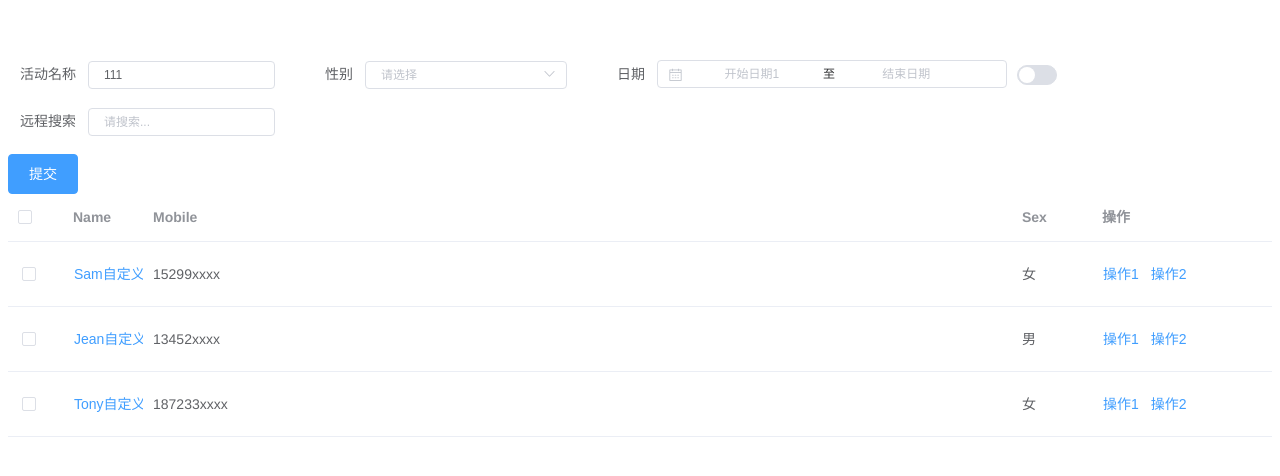
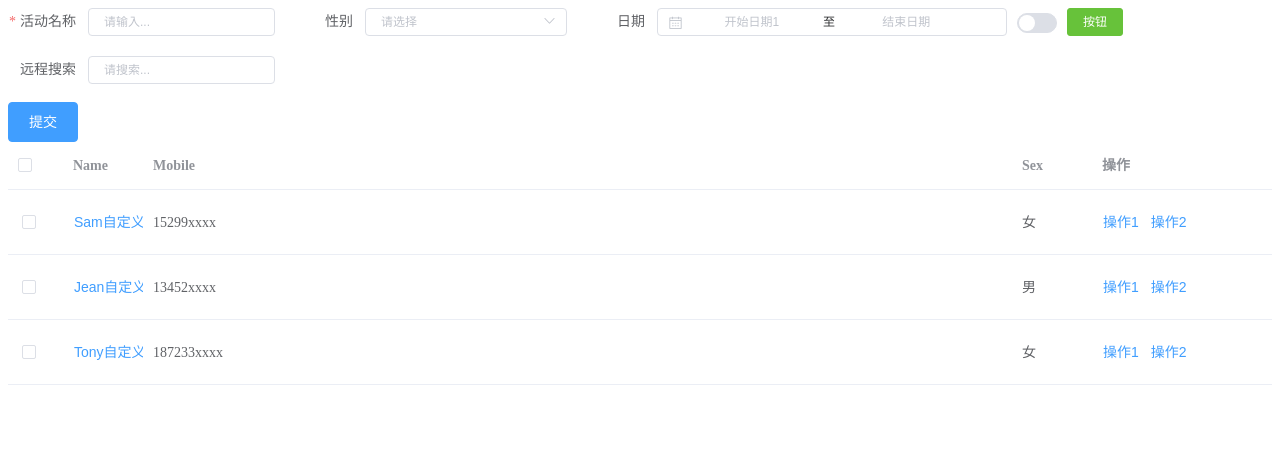
Before and after one commit to xiaofengz/element-json-scheme-component, a Vue app: page / in a window 1280 px wide. Shown: the top 476 px of the page. Built offline with nearby package versions, Linux system fonts and the light colour scheme.

Commit message:
formJson增加type=button

```diff
--- a/src/App.vue
+++ b/src/App.vue
@@ -1,26 +1,23 @@
 
 <template>
   <div id="app">
-    <el-json-form :config="formJson" :formRef="`form1`" ref="form" label-width="80px" >
+    <el-json-form :config="formJson" :model="formModel" :formRef="`form1`" ref="form" label-width="80px">
       <div slot="append" class="submit-item">
         <el-button type="primary" @click="onSubmit">提交</el-button>
       </div>
     </el-json-form>
-    <el-json-table
-    :config="tableJson"
-    :data="tableData"
-    @select="select"
-    @select-all="selectAll"
-    @selection-change="handleSelectionChange"
-    @cell-click="handleCellClick">
+    <el-json-table :config="tableJson" :data="tableData" @select="select" @select-all="selectAll" @selection-change="handleSelectionChange" @cell-click="handleCellClick">
       <template v-slot:name="scope">
             <el-button type="text" @click="openModel(scope.row)">{{scope.row.name + '自定义row'}}</el-button>
 </template>
+
 <template v-slot:sex="scope">
   <span>{{scope.row.sex === 1 ? '男' : '女'}}</span>
 </template>
+
 <template v-slot:operate="scope">
-          <el-button type="text" @click="openModel(scope.row)">{{'操作1'}}</el-button>
+  <el-button type="text" @click="openModel(scope.row)">
+    {{'操作1'}}</el-button>
   <el-button type="text" @click="openModel(scope.row)">{{'操作2'}}</el-button>
 </template>
     </el-json-table>
@@ -30,28 +27,74 @@
 <script>
   /* eslint-disable */
 import Vue from 'vue'
-
 export default {
   name: "app",
   components: {},
+  watch: {
+    formJson: {
+      deep: true,
+      immediate: true,
+      handler({
+        rules,
+        elements
+      }) {
+        // this.formJson = JSON.parse(JSON.stringify(this.formJson))
+        try {
+          this.formJson1 = JSON.parse(JSON.stringify(this.formJson))
+        } catch (err) {
+          console.error('[JSON Parse Error] -> ', err.message)
+        }
+      }
+    }
+  },
   data() {
     return {
+      formModel: {},
       timer: null,
-      tableData: [
-          { name: 'Sam', mobile: '15299xxxx', sex: 0 },
-          { name: 'Jean', mobile: '13452xxxx', sex: 1 },
-          { name: 'Tony', mobile: '187233xxxx', sex: 0 }
+      tableData: [{
+          name: 'Sam',
+          mobile: '15299xxxx',
+          sex: 0
+        },
+        {
+          name: 'Jean',
+          mobile: '13452xxxx',
+          sex: 1
+        },
+        {
+          name: 'Tony',
+          mobile: '187233xxxx',
+          sex: 0
+        }
       ],
       tableJson: {
         "style": {
           "width": "300px"
         },
-        "columns": [
-          { type: 'selection', width: 55 },
-          { prop: 'name', label: 'Name', width: 80 },
-          { prop: 'mobile', label: 'Mobile', minWidth: 100 },
-          { prop: 'sex', label: 'Sex', width: 80 },
-          { prop: 'operate', label: '操作', width: 180 }
+        "columns": [{
+            type: 'selection',
+            width: 55
+          },
+          {
+            prop: 'name',
+            label: 'Name',
+            width: 80
+          },
+          {
+            prop: 'mobile',
+            label: 'Mobile',
+            minWidth: 100
+          },
+          {
+            prop: 'sex',
+            label: 'Sex',
+            width: 80
+          },
+          {
+            prop: 'operate',
+            label: '操作',
+            width: 180
+          }
         ]
       },
       formJson: {
@@ -61,9 +104,14 @@ export default {
           "inline": true,
           "label-position": "right",
           "rules": {
-            "name": [
-              { "required": true, "message": '请输入名称' },
-              { "max": 5, "message": '最多 5 个字符' }
+            "name": [{
+                "required": true,
+                "message": '请输入名称'
+              },
+              {
+                "max": 5,
+                "message": '最多 5 个字符'
+              }
             ]
           },
           "size": "mini"
@@ -71,8 +119,7 @@ export default {
         "properties": {
           "name": {
             "type": "input",
-            "defaultValue": "111",
-            "mode": "text",  // textarea, number, password...
+            // "mode": "text",  // textarea, number, password...
             "label": "活动名称",
             "placeholder": "请输入...",
           },
@@ -80,29 +127,39 @@ export default {
             "type": "select",
             "label": "性别",
             "multiple": true,
-            "options": [
-              { "label": "男", "value": 1 },
-              { "label": "女", "value": 2 },
+            "options": [{
+                "label": "男",
+                "value": 1
+              },
+              {
+                "label": "女",
+                "value": 2
+              },
             ]
           },
           "date": {
             "type": "datePicker",
             "label": "日期",
             "dateType": "daterange",
-            "format":"yyyy 第 WW 周",
+            "format": "yyyy 第 WW 周",
             "placeholder": "选择周",
-            "rangeSeparator":"至",
-            "start-placeholder":"开始日期1",
-            "end-placeholder":"结束日期"
+            "rangeSeparator": "至",
+            "start-placeholder": "开始日期1",
+            "end-placeholder": "结束日期"
           },
           "switch": {
             "type": "switch"
+          },
+          "button": {
+            "type": "button",
+            "text": "按钮",
+            "_type": "success"
           },
           "search": {
             "type": "autocomplete",
             "label": "远程搜索",
             "placeholder": "请搜索...",
-          },
+          }
         },
       }
     }
@@ -111,9 +168,14 @@ export default {
     // 如果options是后端数据的demo, 手动修改this.formJson即可
     new Promise((resolve) => {
       setTimeout(() => {
-        this.formJson.properties.sex.options=[
-              { "label": "男1111", "value": 1 },
-              { "label": "女", "value": 2 },
+        this.formJson.properties.sex.options = [{
+            "label": "男1111",
+            "value": 1
+          },
+          {
+            "label": "女",
+            "value": 2
+          },
         ]
       }, 1000)
     })
@@ -123,9 +185,15 @@ export default {
   methods: {
     // 异步搜索demo
     fetch(queryString, cb) {
-        if(this.timer) clearTimeout(this.timer)
+      if (this.timer) clearTimeout(this.timer)
       this.timer = setTimeout(() => {
-          cb([{ "label": "结果1", "value": "结果1" }, { "label": "结果2", "value": "结果2" },])
+        cb([{
+          "label": "结果1",
+          "value": "结果1"
+        }, {
+          "label": "结果2",
+          "value": "结果2"
+        }, ])
       }, 3000 * Math.random())
     },
     onSubmit() {
@@ -133,7 +201,7 @@ export default {
       // 调用form实例的方法demo
       // this.$refs.form.resetFields();
       this.$refs.form.validate((valid, err) => {
-        if(valid) {
+        if (valid) {
           alert('submit!');
         } else {
           console.log('error submit!!', err);
@@ -146,11 +214,9 @@ export default {
     },
     selectAll(val) {
       console.log('selectAll', val)
-
     },
     select(val) {
       console.log('select', val)
-
     },
     handleCellClick(val) {
       console.log('handleCellClick', val)
@@ -161,15 +227,3 @@ export default {
   }
 };
 </script>
-
-<style>
-#app {
-  font-family: "Avenir", Helvetica, Arial, sans-serif;
-  -webkit-font-smoothing: antialiased;
-  -moz-osx-font-smoothing: grayscale;
-  /* text-align: center; */
-  color: #2c3e50;
-  margin-top: 60px;
-  /* width: 50vw; */
-}
-</style>
--- a/src/jsonForm.js
+++ b/src/jsonForm.js
@@ -17,12 +17,6 @@ const FormBuilder = {
         return 'form1'
       }
     },
-    rules: {
-      type: Object,
-      default () {
-        return {}
-      }
-    },
     config: {
       type: Object,
       default () {
@@ -30,7 +24,7 @@ const FormBuilder = {
           formAttr: {
 
           },
-          rules: [],
+          rules: {},
           properties: {}
         }
       }
@@ -74,8 +68,7 @@ const FormBuilder = {
         {
           props: {
             ...vm.config.formAttr,
-            model: vm.model,
-            rules: vm.config.rules,
+            model: vm.values,
             labelWidth: vm.labelWidth
           },
           ref: vm.formRef
@@ -83,7 +76,6 @@ const FormBuilder = {
         [
           ...(vm.$slots.prepend || []),
           ...(vm.renderFormItems(h) || []),
-          ...(vm.renderOperate(h) || []),
           ...(vm.$slots.append || [])
         ]
       )
@@ -95,7 +87,7 @@ const FormBuilder = {
       resetFields() {
         const vm = this;
         // model为props传递，在父组件调用from的方法，并不会触发该form实例组件的model的watch，因此临时解决办法手动改变model的引用
-        vm.model = Object.assign({}, vm.model)
+        // vm.model = Object.assign({}, vm.model)
         vm.$refs[vm.formRef].resetFields();
       },
       validate(cb) {
@@ -130,7 +122,11 @@ const FormBuilder = {
             if (Array.isArray(formData[key]) && formData[key].length === 0 && (!model || !model[key])) {
               mergeValues[key] = []
             }
+            const { type } = properties[key]
+            // 如果是button
+            if (type === 'button') delete mergeValues[key]
           })
+
           return mergeValues
       },
       filterAttrs (item = {}) {
@@ -150,28 +146,6 @@ const FormBuilder = {
           })
 
           return attrs
-      },
-      // 渲染按钮，如查询，重置，导出
-      renderOperate(h) {
-        const vm = this
-        const { operate={} }=  vm.config;
-        // todo,如何设置button组件的value
-        return Object.keys(operate).map((key, index) => {
-          const { value } = operate[key]
-            const btn = h('el-button', {
-              attrs: {
-                ...vm.filterAttrs(operate[key])
-              },
-              props: {
-                value,
-                ...operate[key]
-              },
-              on: {
-                // ...modelEvents
-              }
-            })
-            return btn
-        })
       },
       renderFormItems (h) {
           const vm = this
@@ -208,8 +182,17 @@ const FormBuilder = {
               ...modelEvents
             }
           })
+          const button = h('el-button', {
+            attrs: {
+              ...vm.filterAttrs(item),
+              type: item._type
+            },
+            props: {
+              ...item,
+              type: item._type
+            }
+          }, item.text || item.value)
           // select
-
           const select = h(
               'el-select',
               {
@@ -287,6 +270,7 @@ const FormBuilder = {
             })
             const elements = {
                 [type]: formEachItem,
+                'button': button,
                 'select': select,
                 'input': input,
                 'radios': radios,
```
Also changed, not shown: 1 other file (tests, documents, lock files or other folders). Lines whose indentation alone changed are shown as unchanged.
